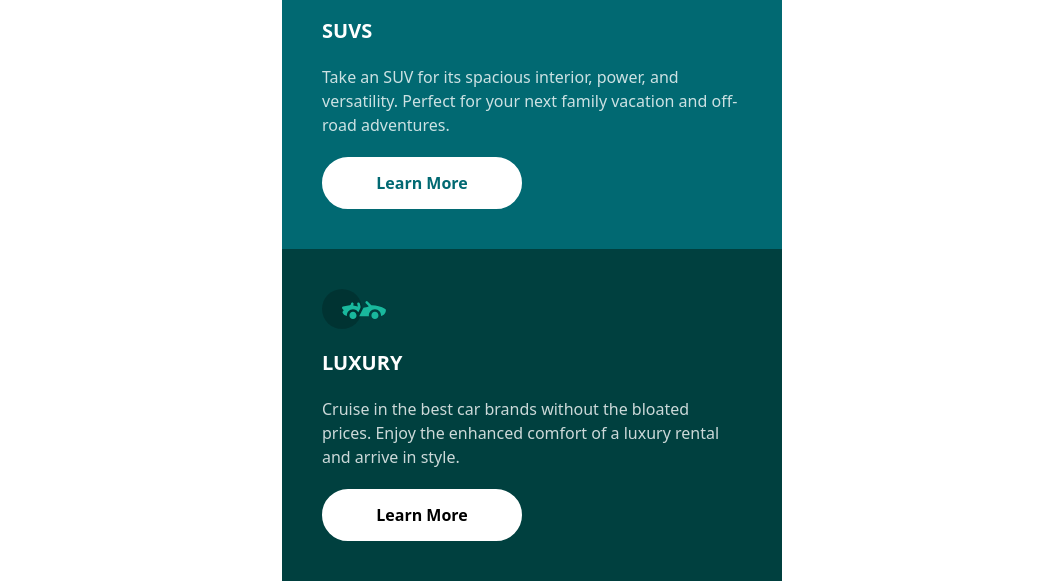
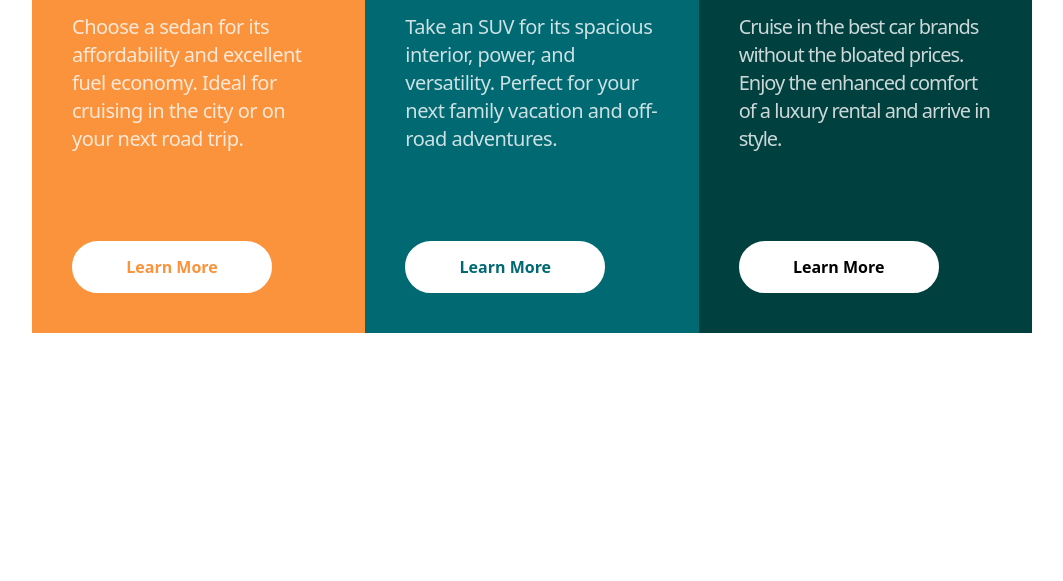
Before and after one commit to Gavbriel015/04-3-column-preview-card-component, a website: page index.html in a window 1280 px wide. Shown: the part 317-898 px from the top of the page, without its empty margins (108-1171 px from the left). After the commit the page ends 800 px from the top, so only its background shows below. Drawn offline with Linux system fonts and the light colour scheme.

Commit message:
FEM - 04 - Vista desde Escritorio

```diff
--- a/index.html
+++ b/index.html
@@ -10,28 +10,28 @@
   <title>Frontend Mentor | 3-column preview card component</title>
 
 </head>
-<body class="flex justify-center items-center h-screen">
-    <div class="mx-4 my-7 max-w-[1000px]">
-      <div class="bg-naranja p-10 flex flex-col gap-5 max-w-[500px] ">
+<body class="flex justify-center items-center md:h-screen">
+    <div class="mx-4 my-7 max-w-[1000px] md:flex md:max-h-[600px]">
+      <div class="bg-naranja p-10 flex flex-col gap-5 max-w-[500px] md:basis-1/3 md:gap-8 ">
         <img  class="w-16" src="./images/icon-sedans.svg" alt="Car Image svg">
-        <h1 class=" text-white uppercase text-xl font-bold">Sedans</h1>
-        <p class=" text-white opacity-80 ">Choose a sedan for its affordability and excellent fuel economy. Ideal for cruising in the city
+        <h1 class="md:text-3xl text-white uppercase text-xl font-bold">Sedans</h1>
+        <p class="md:tracking-tight md:text-xl text-white opacity-80">Choose a sedan for its affordability and excellent fuel economy. Ideal for cruising in the city
           or on your next road trip.</p>
-        <button class="hover:bg-naranja hover:text-white max-w-[200px] p-3 rounded-full bg-white text-naranja font-semibold border-2 border-white">Learn More</button>
+        <button class="md:mt-14 hover:bg-naranja hover:text-white max-w-[200px] p-3 rounded-full bg-white text-naranja font-semibold border-2 border-white">Learn More</button>
       </div>
-      <div class="bg-cyan p-10 flex flex-col gap-5 max-w-[500px]">
+      <div class="bg-cyan p-10 flex flex-col gap-5 md:basis-1/3 max-w-[500px] md:gap-8">
         <img  class="w-16" src="./images/icon-suvs.svg" alt="Car Image svg">
-        <h1 class="text-white uppercase text-xl font-bold">SUVs</h1>
-        <p class="text-white opacity-80 ">Take an SUV for its spacious interior, power, and versatility. Perfect for your next family vacation
+        <h1 class="md:text-3xl text-white uppercase text-xl font-bold">SUVs</h1>
+        <p class="md:tracking-tight  md:text-xl text-white opacity-80 ">Take an SUV for its spacious interior, power, and versatility. Perfect for your next family vacation
           and off-road adventures.</p>
-          <button class="hover:bg-cyan hover:text-white max-w-[200px] p-3 rounded-full bg-white text-cyan font-semibold border-2 border-white">Learn More</button>
+          <button class="md:mt-14 hover:bg-cyan hover:text-white max-w-[200px] p-3 rounded-full bg-white text-cyan font-semibold border-2 border-white">Learn More</button>
       </div>
-      <div class="bg-verde p-10 flex flex-col gap-5 max-w-[500px]">
+      <div class="bg-verde p-10 flex flex-col gap-5 md:basis-1/3 max-w-[500px] md:gap-8">
         <img  class="w-16" src="./images/icon-luxury.svg" alt="Car Image svg">
-        <h1 class="text-white uppercase text-xl font-bold">Luxury</h1>
-        <p class="text-white opacity-80 ">Cruise in the best car brands without the bloated prices. Enjoy the enhanced comfort of a luxury
+        <h1 class="md:text-3xl text-white uppercase text-xl font-bold">Luxury</h1>
+        <p class="md:tracking-tighter md:text-xl text-white opacity-80 ">Cruise in the best car brands without the bloated prices. Enjoy the enhanced comfort of a luxury
           rental and arrive in style.</p>
-        <button class="hover:bg-verde hover:text-white max-w-[200px] p-3 rounded-full bg-white text-vebg-verde font-semibold border-2 border-white">Learn More</button>
+        <button class="md:mt-14 hover:bg-verde hover:text-white max-w-[200px] p-3 rounded-full bg-white text-vebg-verde font-semibold border-2 border-white">Learn More</button>
       </div>
     </div>
 
```
Also changed, not shown: dist/output.css.
